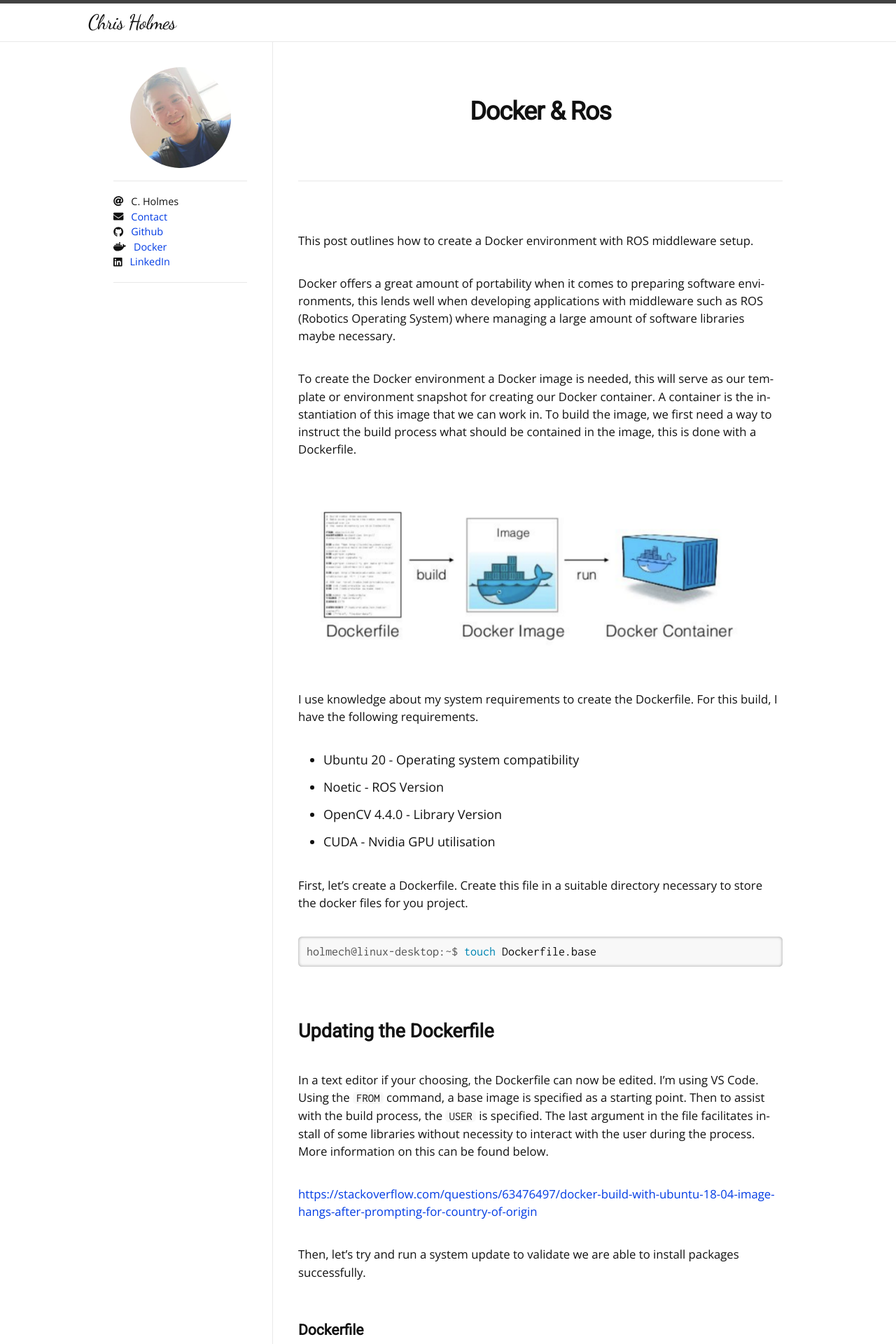
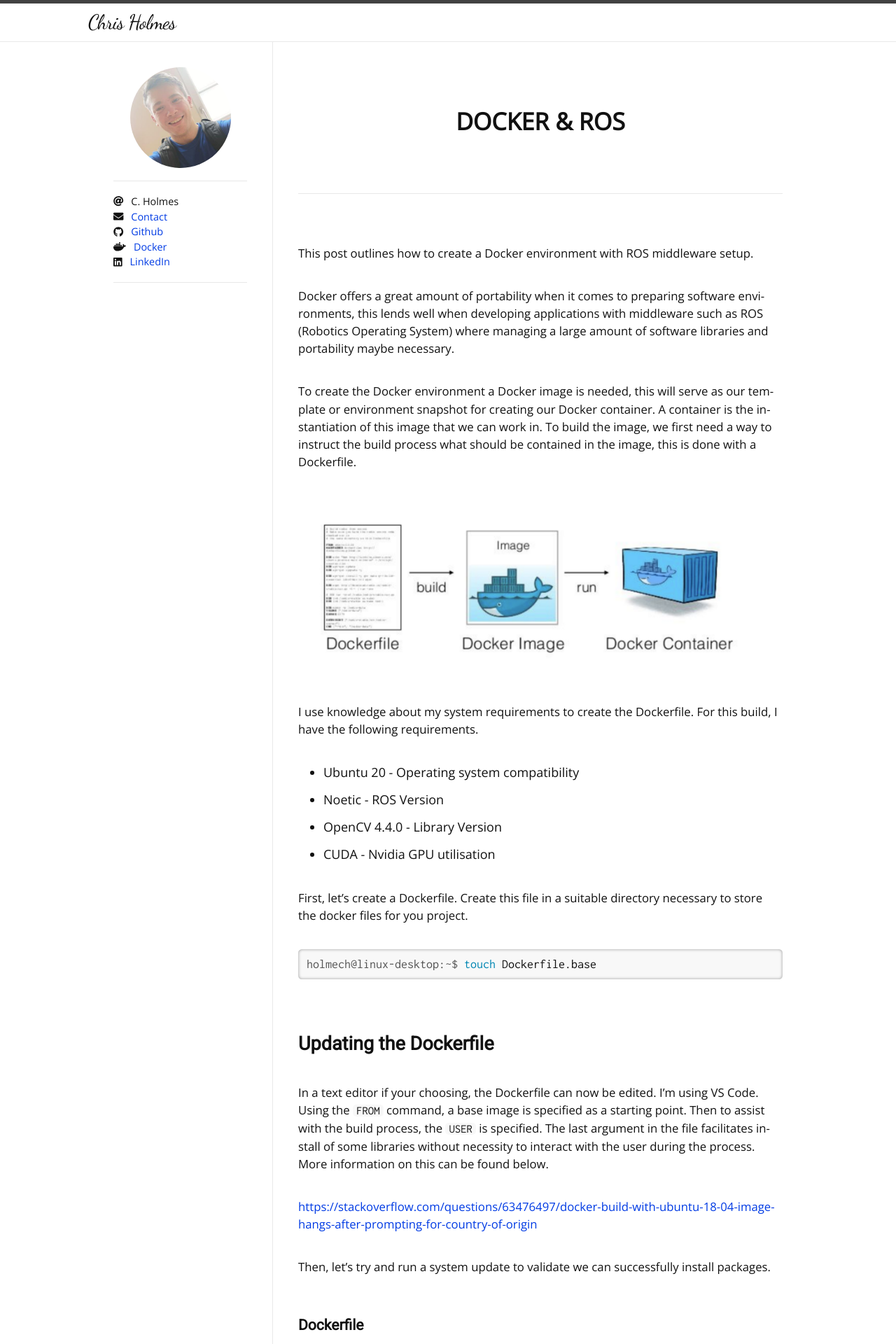
Before and after one commit to holmech-dev/holmech-dev.github.io, a Jekyll site: the page built from _posts/2023-11-24-Docker-&-ROS.md, in a window 1280 px wide. Shown: the top 1920 px of the page at 70% size. Built offline with Jekyll 4.4.1, drawn with Linux system fonts in a browser that asks for light colours; nearby versions of some CDN libraries; some web fonts are replaced; some of the changed text lies outside the part shown.

Commit message:
post and css updates

````diff
--- a/_config.yml
+++ b/_config.yml
@@ -1,5 +1,5 @@
 title: Chris Holmes
-description:
+#description: (see footer.html)
 author: C. Holmes
 avatar: /holmech.jpeg
 email: holmech.dev@gmail.com
--- a/_includes/footer.html
+++ b/_includes/footer.html
@@ -4,6 +4,7 @@
   </div>
 
   <div class="footer-col">
-    <p>{{ site.description | escape }}</p>
+    <!--<p>{{ site.description | escape }}</p>-->
+    <p>&copy Chris Holmes. Powered by Jeykll</p>
   </div>
 </div>
--- a/_posts/2023-11-24-Docker-&-ROS.md
+++ b/_posts/2023-11-24-Docker-&-ROS.md
@@ -3,7 +3,7 @@
 ---
 This post outlines how to create a Docker environment with ROS middleware setup.
 
-Docker offers a great amount of portability when it comes to preparing software environments, this lends well when developing applications with middleware such as ROS (Robotics Operating System) where managing a large amount of software libraries maybe necessary.
+Docker offers a great amount of portability when it comes to preparing software environments, this lends well when developing applications with middleware such as ROS (Robotics Operating System) where managing a large amount of software libraries and portability maybe necessary.
 
 To create the Docker environment a Docker image is needed, this will serve as our template or environment snapshot for creating our Docker container. A container is the instantiation of this image that we can work in. To build the image, we first need a way to instruct the build process what should be contained in the image, this is done with a Dockerfile.
 
@@ -28,7 +28,7 @@
 
 <https://stackoverflow.com/questions/63476497/docker-build-with-ubuntu-18-04-image-hangs-after-prompting-for-country-of-origin>
 
-Then, let's try and run a system update to validate we are able to install packages successfully.
+Then, let's try and run a system update to validate we can successfully install packages.
 
 ### Dockerfile
 ```
@@ -48,23 +48,10 @@
     update-locale LANG=en_US.UTF-8 LC_MESSAGES=POSIX
 ```
 
-Update...
+Save the file. We then need to try and build the image for the first time. Using the ```build``` command, the ```-t``` argument is used to tag the image. This tag takes the username first followed by the image name. The ```-f``` argument is used to use the point the build process to the file we want that includes the build instructions, in this case the ```Dockerfile.base``` file just created.
 
+```console
+holmech@linux-desktop:~$ docker build -t holmec/noetic-base -f Dockerfile.base .
 ```
-FROM nvidia/cuda:11.1.1-devel-ubuntu20.04
 
-USER root
-
-# disable interactive configuration mode
-ENV DEBIAN_FRONTEND noninteractive
-
-RUN apt-get update \
-    && \
-    apt-get install -y \
-    && \
-    rm -rf /var/lib/apt/lists/* \
-    && \
-    update-locale LANG=en_US.UTF-8 LC_MESSAGES=POSIX
-
-
-```
+The command may take some time to complete. A successful build should have the following terminal output.
--- a/_sass/hamilton/layout.scss
+++ b/_sass/hamilton/layout.scss
@@ -503,15 +503,17 @@
 // About font sizes for h1-h6, refer to https://stackoverflow.com/a/6140504/13261366
 .post-title,
 .post-content h1 {
-  @include relative-font-size(1.8);
-  font-family: $headline-font-family;
+  //@include relative-font-size(1.8);
+  //font-family: $headline-font-family;
   font-weight: bold;
-  letter-spacing: -1px;
-  line-height: $base-line-height * $base-font-size * 2;
+  font-variant: all-petite-caps;
+  font-size: 48px;
+  //letter-spacing: -1px;
+  //line-height: $base-line-height * $base-font-size * 2;
 
-  @media screen and (min-width: $on-large) {
-    @include relative-font-size(2);
-  }
+  //@media screen and (min-width: $on-large) {
+  //  @include relative-font-size(2);
+  //}
 }
 
 .post-content {
````
Also changed, not shown: 16 other files.
